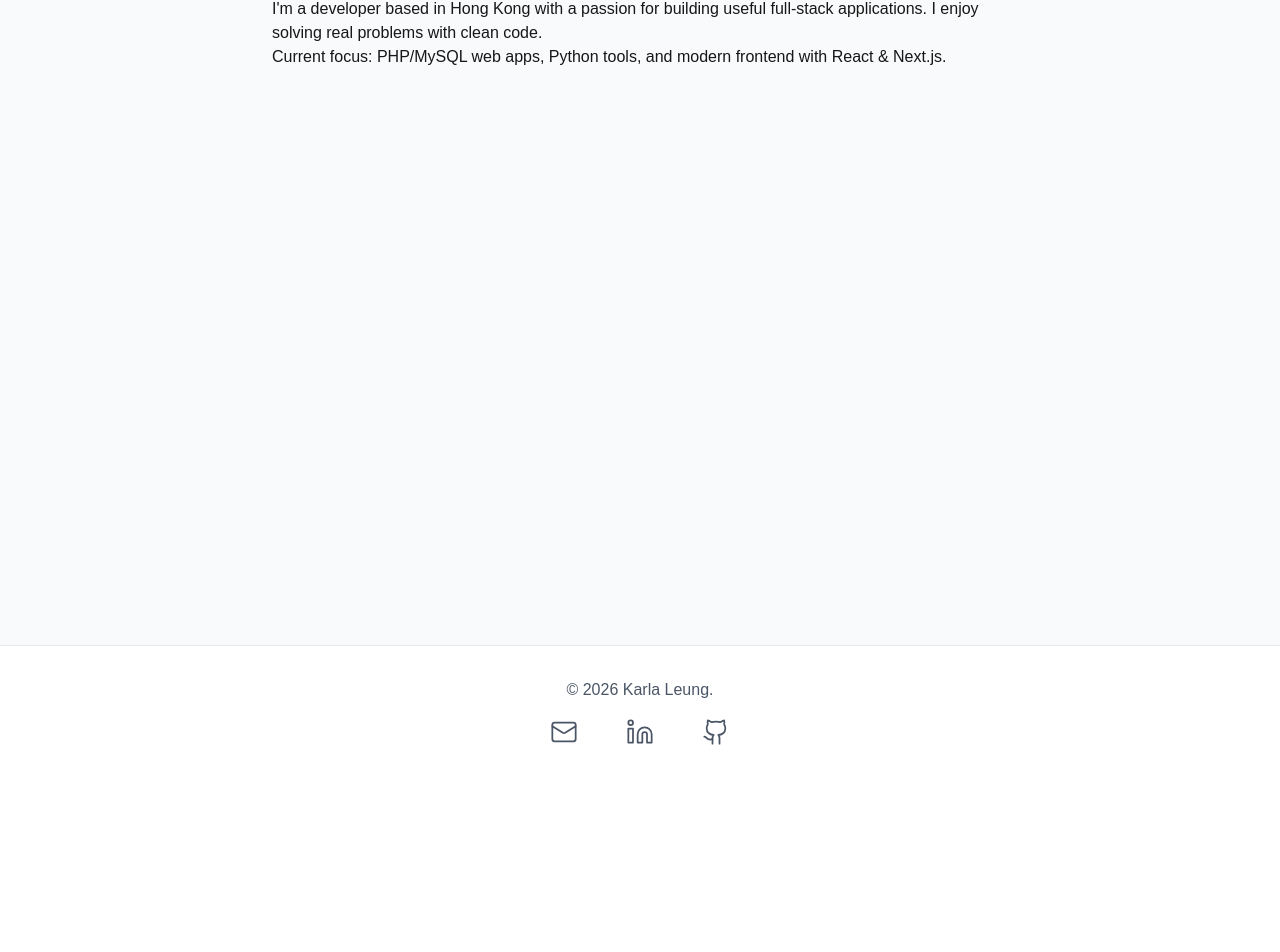
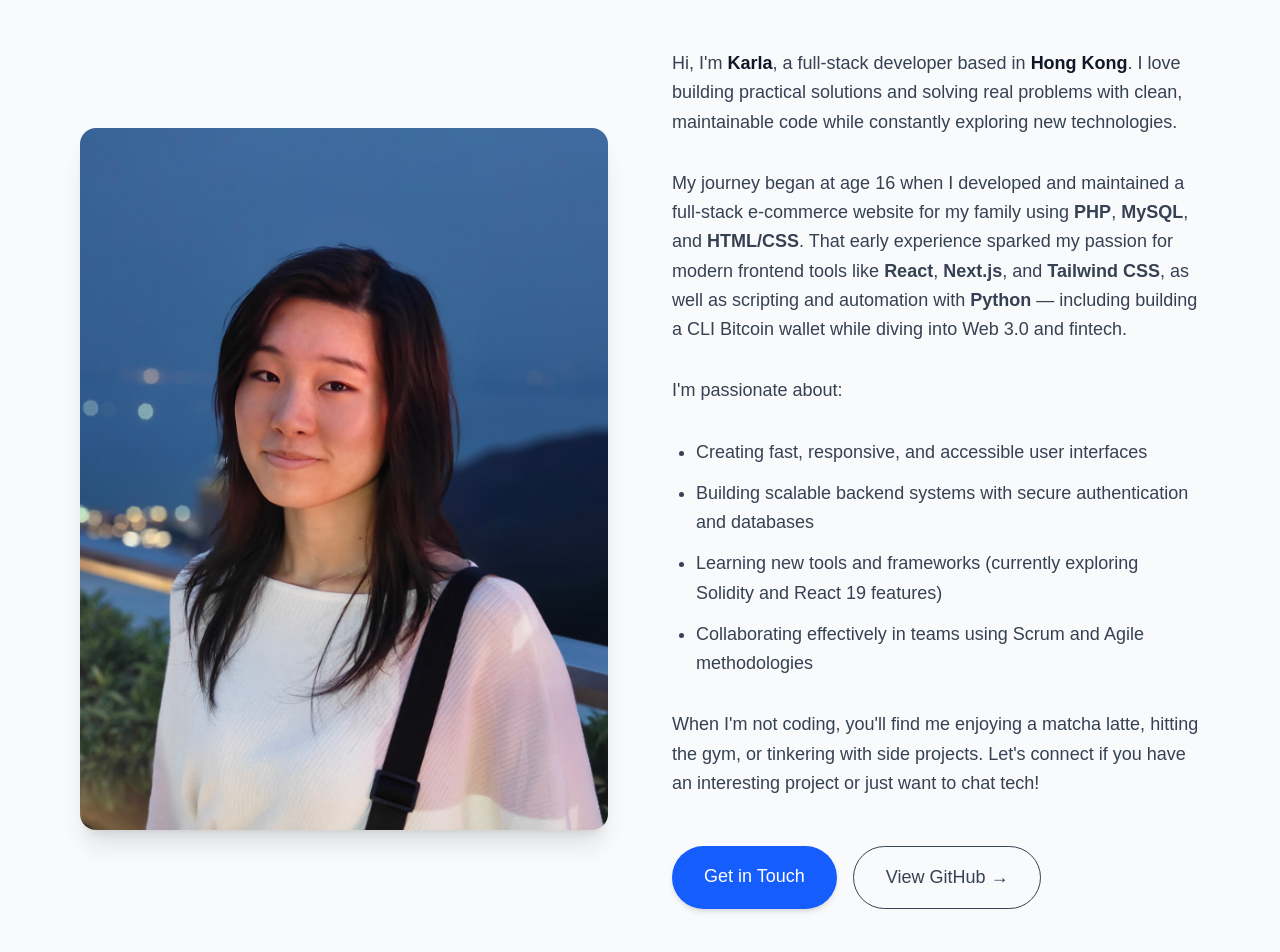
Before and after one commit to karlalhw/my-portfolio, a Next.js app: page /about in a window 1280 px wide. Shown: the part 220-1172 px from the top of the page. Before the commit the page ends 998 px from the top, so only its background shows below. Built offline with nearby package versions, Linux system fonts and the light colour scheme.

Commit message:
Add About page with split layout, bio text, and portrait photo in public/images

```diff
--- a/app/about/page.tsx
+++ b/app/about/page.tsx
@@ -1,18 +1,77 @@
+// app/about/page.tsx
+import Image from "next/image";
+
 export default function About() {
   return (
-    <main className="min-h-screen bg-gray-50 dark:bg-gray-900 py-16">
-      <div className="container mx-auto px-4 max-w-3xl">
-        <h1 className="text-4xl font-bold text-center mb-12 text-gray-900 dark:text-white">
+    <main className="min-h-screen bg-gray-50 dark:bg-gray-950 py-20">
+      <div className="container mx-auto px-4 max-w-6xl">
+        {/* Page Title */}
+        <h1 className="text-5xl md:text-6xl font-bold text-center mb-16 text-gray-900 dark:text-white">
           About Me
         </h1>
-        <div className="prose prose-lg dark:prose-invert mx-auto">
-          <p>
-            I&apos;m a developer based in Hong Kong with a passion for building useful
-            full-stack applications. I enjoy solving real problems with clean code.
-          </p>
-          <p>
-            Current focus: PHP/MySQL web apps, Python tools, and modern frontend with React & Next.js.
-          </p>
+
+        {/* Split layout: Photo on left (desktop), text on right */}
+        <div className="grid grid-cols-1 lg:grid-cols-2 gap-12 lg:gap-16 items-center">
+          {/* Left side: Your photo */}
+          <div className="relative mx-auto w-full max-w-md lg:max-w-none">
+            <div className="relative w-full pb-[133%] rounded-2xl overflow-hidden shadow-xl">
+              {/* Replace with your actual photo */}
+              <Image
+                src="/images/karla-portrait.jpg" // ← Put your photo in public/images/
+                alt="Karla - Full-stack Developer"
+                fill
+                className="object-cover"
+                priority // loads faster since it's above the fold
+              />
+            </div>
+
+            {/* Optional subtle overlay effect */}
+            <div className="absolute inset-0 bg-linear-to-t from-black/30 to-transparent rounded-2xl opacity-0 hover:opacity-100 transition-opacity" />
+          </div>
+
+          {/* Right side: Bio text */}
+          <div className="space-y-8 text-lg text-gray-700 dark:text-gray-300 leading-relaxed">
+            <p>
+              Hi, I&apos;m <strong className="text-gray-900 dark:text-white">Karla</strong>, a full-stack developer based in <strong className="text-gray-900 dark:text-white">Hong Kong</strong>. I love building practical solutions and solving real problems with clean, maintainable code while constantly exploring new technologies.
+            </p>
+
+            <p>
+              My journey began at age 16 when I developed and maintained a full-stack e-commerce website for my family using <strong>PHP</strong>, <strong>MySQL</strong>, and <strong>HTML/CSS</strong>. That early experience sparked my passion for modern frontend tools like <strong>React</strong>, <strong>Next.js</strong>, and <strong>Tailwind CSS</strong>, as well as scripting and automation with <strong>Python</strong> — including building a CLI Bitcoin wallet while diving into Web 3.0 and fintech.
+            </p>
+
+            <p>
+              I&apos;m passionate about:
+            </p>
+
+            <ul className="list-disc pl-6 space-y-3">
+              <li>Creating fast, responsive, and accessible user interfaces</li>
+              <li>Building scalable backend systems with secure authentication and databases</li>
+              <li>Learning new tools and frameworks (currently exploring Solidity and React 19 features)</li>
+              <li>Collaborating effectively in teams using Scrum and Agile methodologies</li>
+            </ul>
+
+            <p>
+              When I&apos;m not coding, you&apos;ll find me enjoying a matcha latte, hitting the gym, or tinkering with side projects. Let&apos;s connect if you have an interesting project or just want to chat tech!
+            </p>
+
+            {/* Call-to-action buttons */}
+            <div className="flex flex-wrap gap-4 pt-4">
+              <a
+                href="/contact"
+                className="rounded-full bg-blue-600 px-8 py-4 text-white font-medium hover:bg-blue-700 transition shadow-md hover:shadow-lg"
+              >
+                Get in Touch
+              </a>
+              <a
+                href="https://github.com/karlalhw"
+                target="_blank"
+                rel="noopener noreferrer"
+                className="rounded-full border border-gray-700 px-8 py-4 font-medium hover:bg-gray-100 dark:hover:bg-gray-800 transition dark:text-white"
+              >
+                View GitHub →
+              </a>
+            </div>
+          </div>
         </div>
       </div>
     </main>
```
Also changed, not shown: public/images/karla-portrait.jpg (added).
